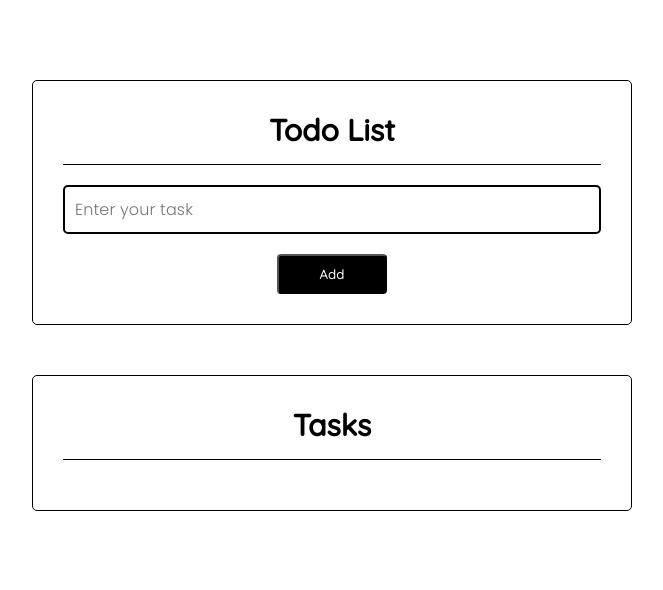
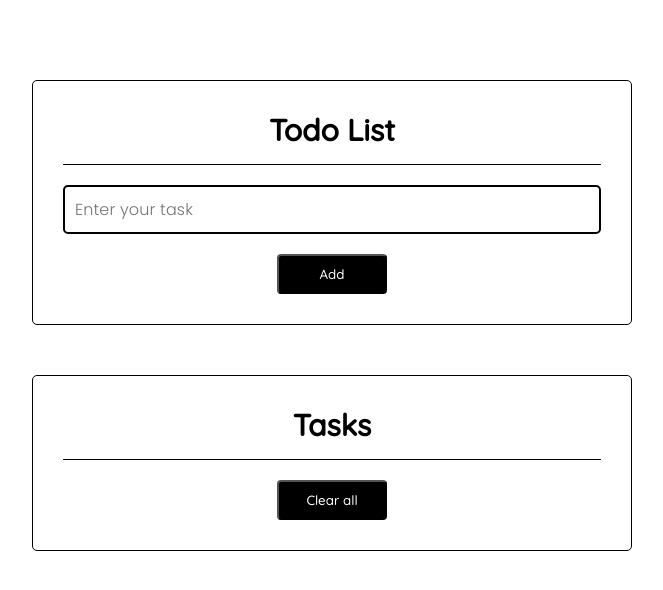
Before and after one commit to SURYAPRAKASHKALYANAM/jAVASCRIPT-Projects, a plain HTML site: page Todo-List/index.html in a window 1280 px wide. Shown: the whole page, without its empty margins (308-971 px from the left). Drawn offline with Linux system fonts and the light colour scheme.

Commit message:
under construction

```diff
--- a/Todo-List/script.js
+++ b/Todo-List/script.js
@@ -36,10 +36,12 @@ function setclick(id)
 }
 function DipalyTasks() {
     tasksection.innerHTML="";
+    let e=1;
     for(let key in localStorage){
+        e=0;
         if(key>=0)  tasksection.innerHTML+=`<li><p>${localStorage[key]}<img src="./remov.svg" alt="remove" id=${key} onclick=setclick(${key})></p></li>`;
     }
-    if (localStorage.length) clearLocal.style.display = "block";
+    if (e==0) clearLocal.style.display = "block";
     else clearLocal.style.display = "none";
 }
 
--- a/Todo-List/style.css
+++ b/Todo-List/style.css
@@ -88,7 +88,7 @@
     background: #000000;
     color: #fff;
     border-radius: 4px;
-    display: none;
+    display:none;
     transition:all 0.3s;
 }
 
```
